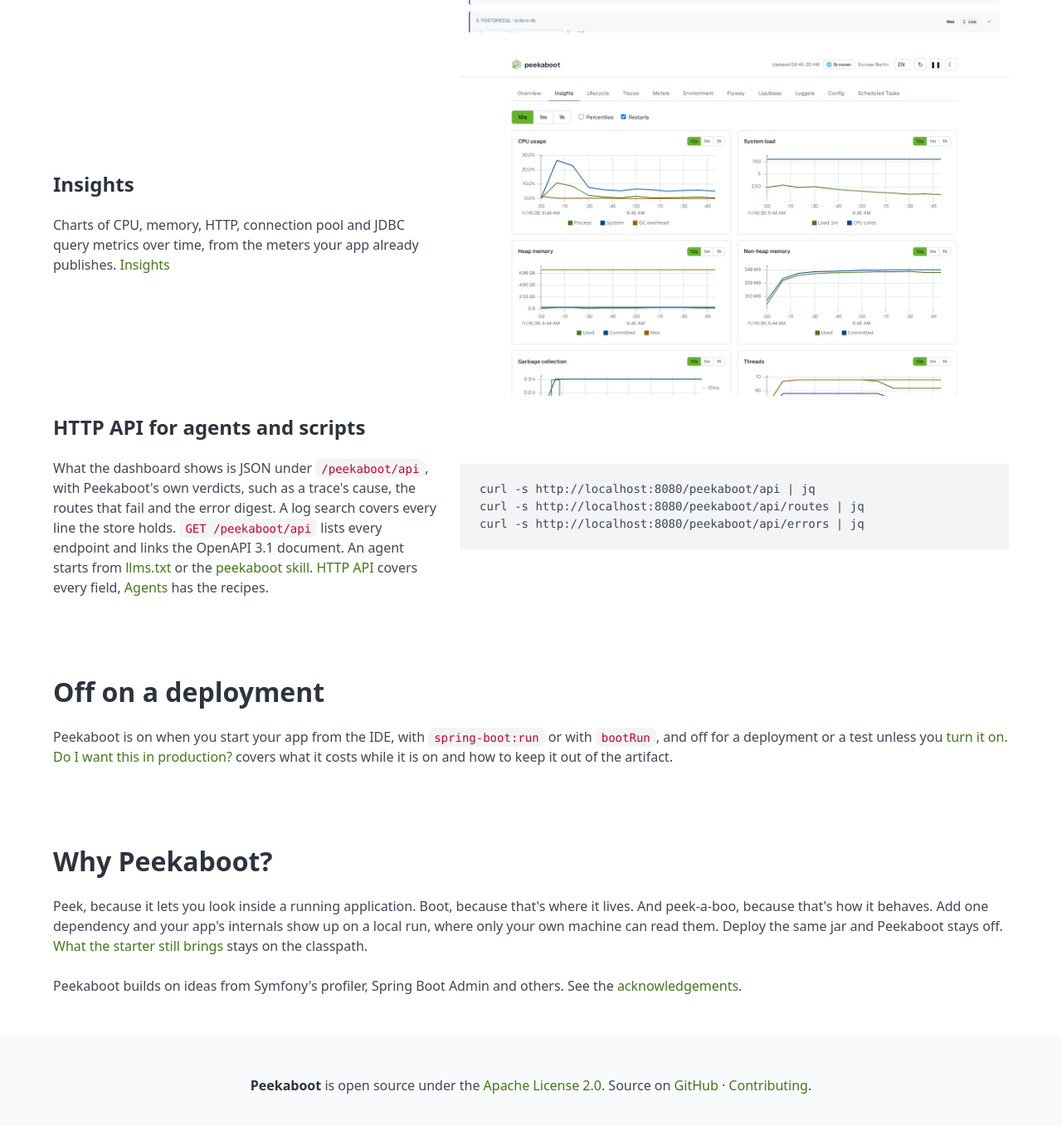
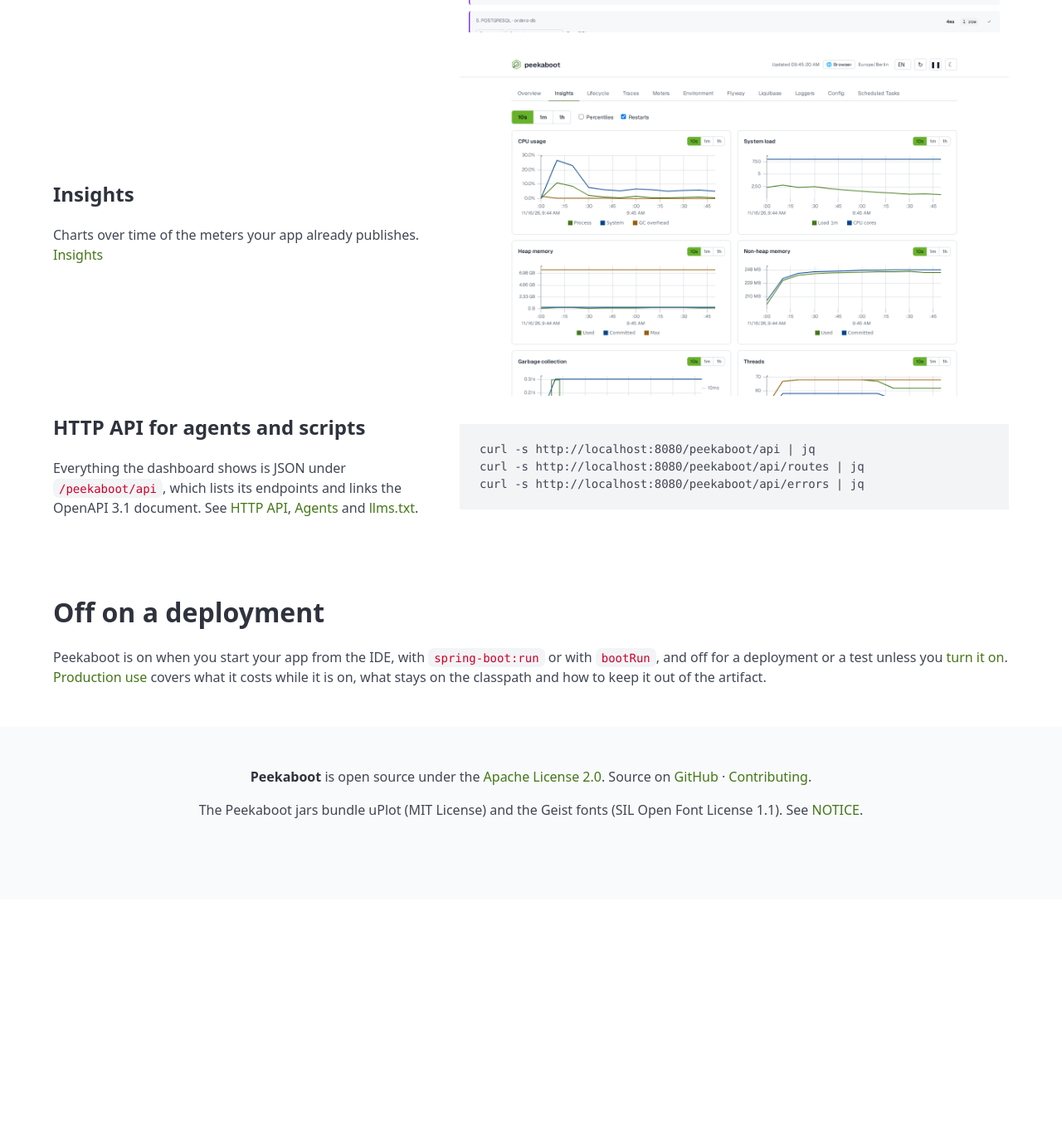
Before and after one commit to peekaboot-org/peekaboot-org.github.io, a Jekyll site: the page built from index.html, in a window 1280 px wide and 1400 px high, scrolled down 2939 px. Shown: the top 1357 px of the window at 83% size. Built offline with Jekyll 4.4.1, drawn with Linux system fonts in a browser that asks for light colours; after the commit the page ends 4023 px from its top, so only the background shows below that; some of the changed text lies outside the part shown.

Commit message:
docs: trim the landing page and the nav

```diff
--- a/_includes/footer.html
+++ b/_includes/footer.html
@@ -4,7 +4,11 @@
       <strong>Peekaboot</strong> is open source under the
       <a href="{{ site.repository_url }}/blob/HEAD/LICENSE">Apache License 2.0</a>.
       Source on <a href="{{ site.repository_url }}">GitHub</a> &middot;
-      <a href="{{ '/docs/contributing/' | relative_url }}">Contributing</a>.
+      <a href="{{ site.repository_url }}/blob/HEAD/CONTRIBUTING.md">Contributing</a>.
+    </p>
+    <p>
+      The Peekaboot jars bundle uPlot (MIT License) and the Geist fonts (SIL Open Font License
+      1.1). See <a href="{{ site.repository_url }}/blob/HEAD/NOTICE">NOTICE</a>.
     </p>
   </div>
 </footer>
--- a/index.html
+++ b/index.html
@@ -23,12 +26,11 @@ layout: page
   <div class="container">
     <div class="pk-callout pk-callout--warning content">
       <p>
-        Peekaboot is beta software and may expose security-relevant settings. Use it at your
-        own risk.
+        Peekaboot is beta software and may expose security-relevant settings. See
+        <a href="{{ '/docs/security/' | relative_url }}">Security</a>.
       </p>
       <p>
-        A local run keeps traces across restarts under <code>~/.peekaboot</code>, with SQL, bind
-        parameters and log lines unmasked. Set
+        A local run writes traces unmasked to <code>~/.peekaboot</code>. Set
         <code>peekaboot.storage.traces.enabled=false</code> to keep them in memory only. See
         <a href="{{ '/docs/security/' | relative_url }}#what-peekaboot-writes-to-disk">Security,
         what goes to disk</a>.
@@ -66,9 +68,8 @@ layout: page
       <div class="column is-5">
         <h2 class="title is-4">Dev toolbar</h2>
         <p class="content">
-          A bar at the bottom of every HTML page your app renders. Click it for request and response
-          detail, the span tree with timings and queries, and the log lines of that request. It
-          also works in Swagger UI.
+          A bar at the bottom of every HTML page your app renders. Click it for the trace, queries
+          and logs of that request.
           <a href="{{ '/docs/dev-toolbar/' | relative_url }}">Dev toolbar</a>
         </p>
       </div>
@@ -81,8 +82,8 @@ layout: page
       <div class="column is-5">
         <h2 class="title is-4">Error page</h2>
         <p class="content">
-          In place of Spring Boot's whitelabel page, errors show the exception, its message and
-          the stack trace with framework frames folded.
+          In place of Spring Boot's whitelabel page, errors show the exception and a stack trace
+          with framework frames folded.
           <a href="{{ '/docs/error-page/' | relative_url }}">Error page</a>
         </p>
       </div>
@@ -95,10 +96,8 @@ layout: page
       <div class="column is-5">
         <h2 class="title is-4">Dashboard</h2>
         <p class="content">
-          Health, build and Git info, environment, configuration properties, Flyway and
-          Liquibase migrations, logger levels and scheduled tasks, at <code>/peekaboot</code>
-          in your running app. Lifecycle lists every run of the app, Meters every meter in its
-          registry.
+          Health, build info, configuration, migrations, loggers, Lifecycle and Meters, at
+          <code>/peekaboot</code> in your running app.
           <a href="{{ '/docs/dashboard/' | relative_url }}">The dashboard</a>
         </p>
       </div>
@@ -111,11 +110,8 @@ layout: page
       <div class="column is-5">
         <h2 class="title is-4">Traces with SQL queries</h2>
         <p class="content">
-          The last 1,000 requests your app served, with no collector to run, each with its span
-          tree, SQL queries and timings. On a local run they survive a restart. With
-          <a href="{{ '/docs/traces/' | relative_url }}#background-work">context
-          propagation</a> on, work your <code>@Async</code> methods run shows up inside the request
-          that started it. Errors and slow requests are kept in buckets of their own.
+          The last 1,000 requests your app served, each with its span tree, SQL queries and
+          timings. No collector to run. On a local run they survive a restart.
           <a href="{{ '/docs/traces/' | relative_url }}">Traces</a>
         </p>
       </div>
@@ -128,8 +124,7 @@ layout: page
       <div class="column is-5">
         <h2 class="title is-4">Insights</h2>
         <p class="content">
-          Charts of CPU, memory, HTTP, connection pool and JDBC query metrics over time, from the
-          meters your app already publishes.
+          Charts over time of the meters your app already publishes.
           <a href="{{ '/docs/insights/' | relative_url }}">Insights</a>
         </p>
       </div>
@@ -142,14 +137,11 @@ layout: page
       <div class="column is-5">
         <h2 class="title is-4">HTTP API for agents and scripts</h2>
         <p class="content">
-          What the dashboard shows is JSON under <code>/peekaboot/api</code>, with Peekaboot's
-          own verdicts, such as a trace's cause, the routes that fail and the error digest. A
-          log search covers every line the store holds. <code>GET /peekaboot/api</code> lists
-          every endpoint and links the OpenAPI 3.1 document. An agent starts from
-          <a href="{{ '/llms.txt' | relative_url }}">llms.txt</a> or the
-          <a href="https://github.com/peekaboot-org/peekaboot-skills">peekaboot skill</a>.
-          <a href="{{ '/docs/api/' | relative_url }}">HTTP API</a> covers every field,
-          <a href="{{ '/docs/agents/' | relative_url }}">Agents</a> has the recipes.
+          Everything the dashboard shows is JSON under <code>/peekaboot/api</code>, which lists
+          its endpoints and links the OpenAPI 3.1 document. See
+          <a href="{{ '/docs/api/' | relative_url }}">HTTP API</a>,
+          <a href="{{ '/docs/agents/' | relative_url }}">Agents</a> and
+          <a href="{{ '/llms.txt' | relative_url }}">llms.txt</a>.
         </p>
       </div>
       <div class="column is-7">
@@ -168,28 +160,9 @@ curl -s http://localhost:8080/peekaboot/api/errors | jq</code></pre>
       Peekaboot is on when you start your app from the IDE, with <code>spring-boot:run</code>
       or with <code>bootRun</code>, and off for a deployment or a test unless you
       <a href="{{ '/docs/configuration/' | relative_url }}#when-peekaboot-is-on">turn it on</a>.
-      <a href="{{ '/docs/in-production/' | relative_url }}">Do I want this in production?</a>
-      covers what it costs while it is on and how to keep it out of the artifact.
+      <a href="{{ '/docs/in-production/' | relative_url }}">Production use</a>
+      covers what it costs while it is on, what stays on the classpath and how to keep it out of
+      the artifact.
     </p>
   </div>
 </section>
-
-<section class="section">
-  <div class="container">
-    <h2 class="title is-3">Why Peekaboot?</h2>
-    <div class="content">
-      <p>
-        Peek, because it lets you look inside a running application. Boot, because that's where
-        it lives. And peek-a-boo, because that's how it behaves. Add one dependency and your
-        app's internals show up on a local run, where only your own machine can read them.
-        Deploy the same jar and Peekaboot stays off.
-        <a href="{{ '/docs/in-production/' | relative_url }}#class-path">What the starter still
-        brings</a> stays on the classpath.
-      </p>
-    </div>
-    <p class="mt-5">
-      Peekaboot builds on ideas from Symfony's profiler, Spring Boot Admin and others. See the
-      <a href="{{ '/docs/acknowledgements/' | relative_url }}">acknowledgements</a>.
-    </p>
-  </div>
-</section>
```
Also changed, not shown: other parts of index.html (+3 -0 lines), _data/nav.yml (+5 -9 lines), docs/acknowledgements.md (deleted, +0 -40 lines), docs/contributing.md (deleted, +0 -28 lines).
